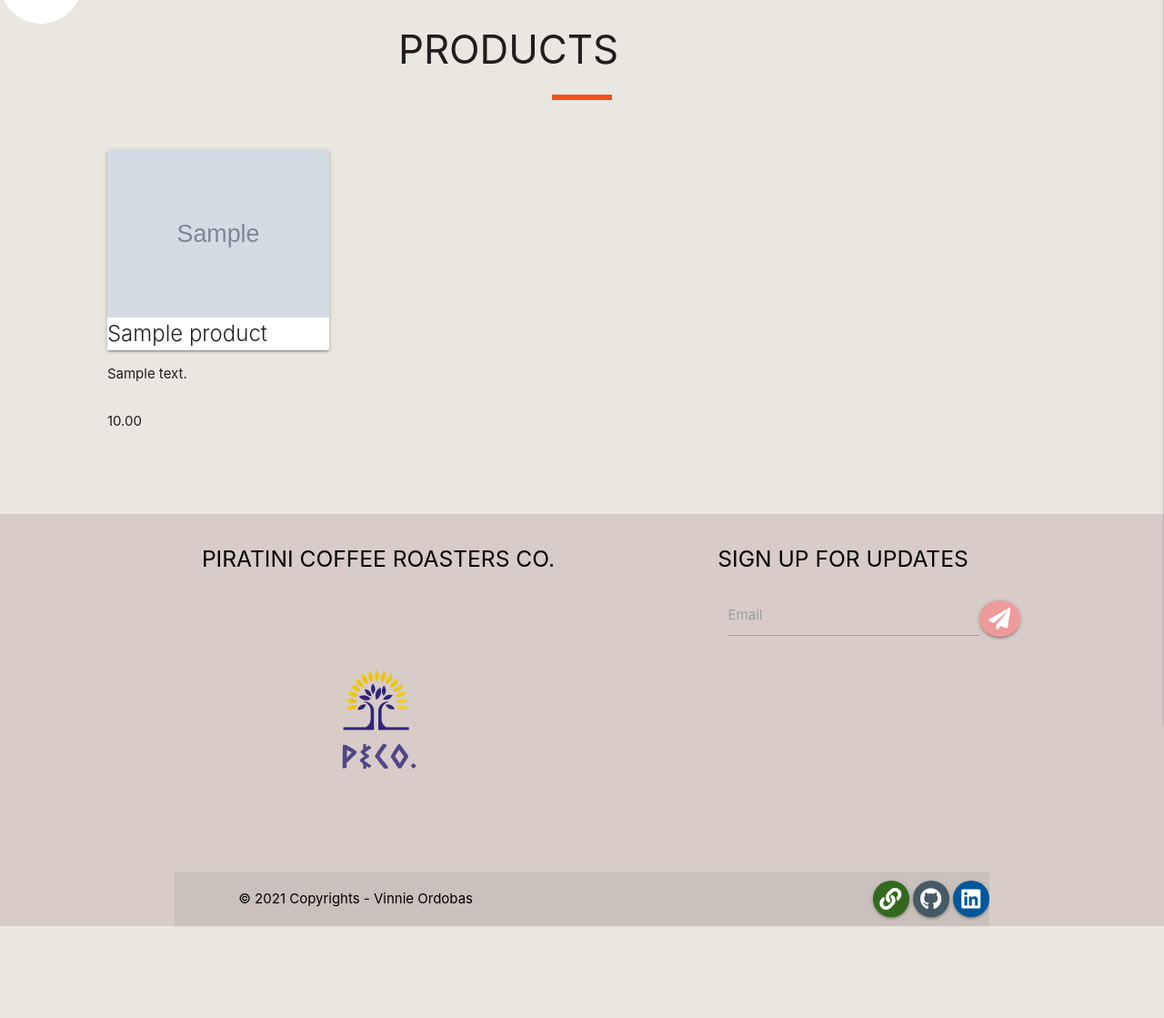
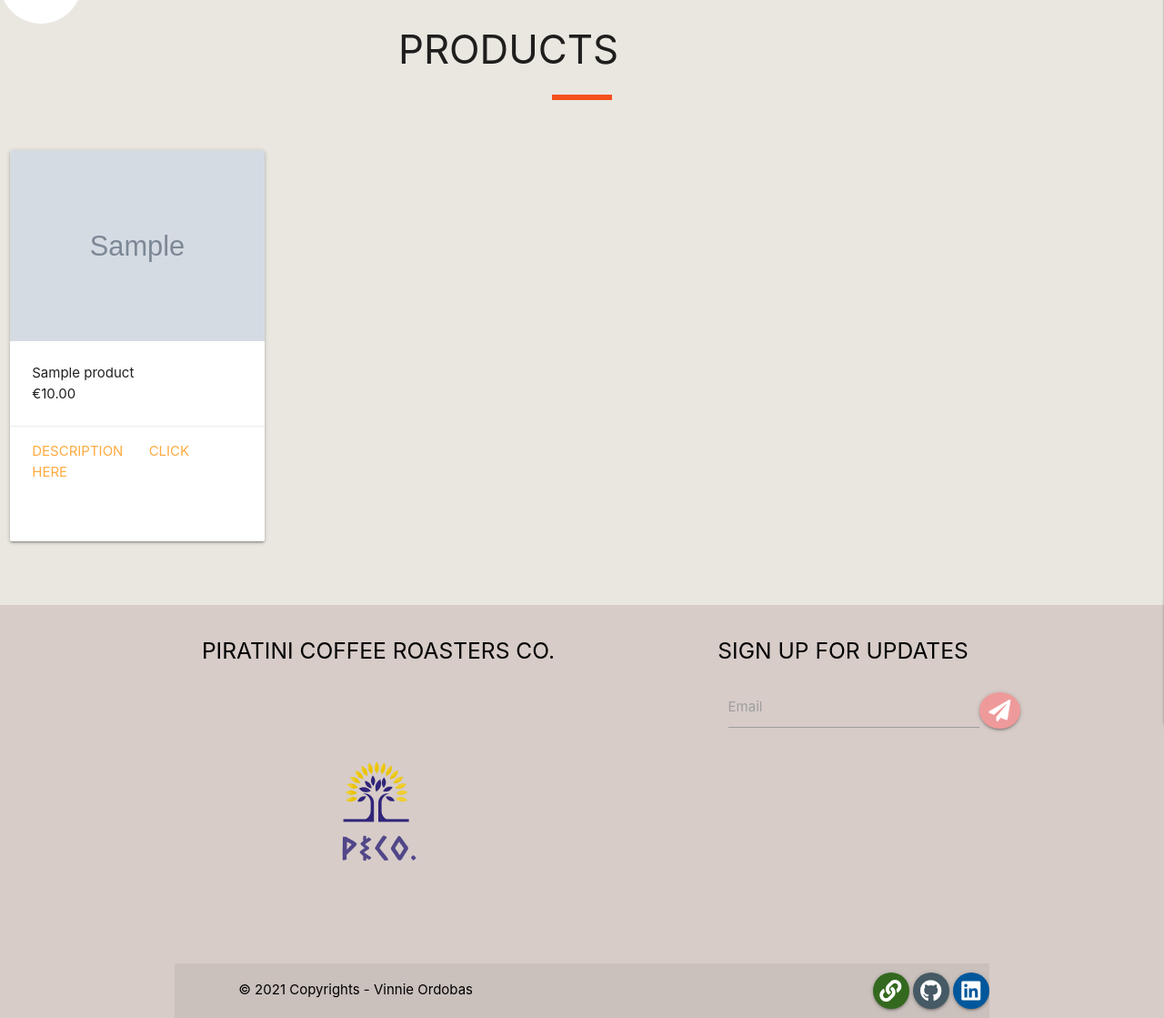
Before and after one commit to vinnieOrdobas/CI-MS4-Piratini-coffee-roasters, a Django app: page /products/ in a window 1280 px wide; the page is wider, and only the part inside the window is pictured. Shown: the part 64-1183 px from the top of that part at 91% size. Before the commit the page ends 1082 px from the top of that part, so only its background shows below. Run offline with Django 3.2, Linux system fonts and the light colour scheme; tables that the repository leaves empty hold one stand-in row (values such as "Sample post"); grey boxes marked "Sample" are stand-in pictures.

Commit message:
created grid of cards for products, modal for product description

```diff
--- a/products/templates/products/products.html
+++ b/products/templates/products/products.html
@@ -25,15 +25,14 @@
                 </div>
             </div>
             <div class="row">
-                <div class="product-container col s10 offset-s1">
+                <div class="col s12 cards-container">
                     <div class="row">
-
                     </div>
                     <div class="row">
                         {% for product in products %}
-                            <div class="col s6 m6 l4 xl3">
-                                <div class="card">
-                                    <div class="card-image">
+                            <div class="col s12 offset-s2 m6 l4 xl3">
+                                <div class="card product-card">
+                                    <div class="card-image product-image">
                                         {% if product.image %}
                                             <a href="">
                                                 <img src="{{ product.image.url }}" alt="{{ product.name }}">
@@ -43,19 +42,25 @@
                                                 <img src="{{ MEDIA_URL }}noimage.png" alt="{{ product.name }}">
                                             </a>
                                         {% endif %}
-                                        </div>
-                                      <span class="card-title">{{ product.name }}</span>
                                     </div>
                                     <div class="card-content">
-                                      <p>{{ product.description }}</p>
+                                        <p>{{ product.name }}</p>
+                                        <p>€{{ product.price }}</p>
                                     </div>
                                     <div class="card-action">
-                                      <div class="row">
-                                          <div class="col">
-                                              <p>{{ product.price }}</p>
-                                          </div>
-                                      </div>
+                                        <a class="modal-trigger" href="#{{ product.name }}modal">Description</a>
+                                        <a href="#">Click here</a>
                                     </div>
+                                </div>
+                            </div>
+                            <!-- Description Modal -->
+                            <div id="{{ product.name }}modal" class="modal">
+                                <div class="modal-content">
+                                <h4>{{ product.name }}</h4>
+                                <p>{{ product.description }}</p>
+                                </div>
+                                <div class="modal-footer">
+                                <a href="#!" class="modal-close waves-effect waves-green btn-flat">Agree</a>
                                 </div>
                             </div>
                         {% endfor %}
--- a/static/css/base.css
+++ b/static/css/base.css
@@ -262,6 +262,17 @@ body {
     font-size: 1.2rem;
 }
 
+/* Products page */
+
+.product-image {
+    max-height: 100% !important;
+}
+
+.product-card {
+    width: 280px;
+    height: 430px;
+}
+
 /* Footer */
 
 .page-footer {
```
Also changed, not shown: media/membership_img_adobespark.png (added), media/products/Timemore-upgrade-Chestnut-C2-High-quality-Aluminum-Manual-Coffee-grinder-Stainless-steel-Burr-grinder-Mini-Coffee.jpg (deleted), media/products/V60Brewer-Shop_590x.png (deleted), media/products/cafe-especial-microlotes-microlotes-recanto-dos-tucanos--p-1628187595997.jpg (deleted), media/products/membership_img.png (deleted), media/products/v60-02-unbleached-filter-paper-600x600.jpg (deleted).
